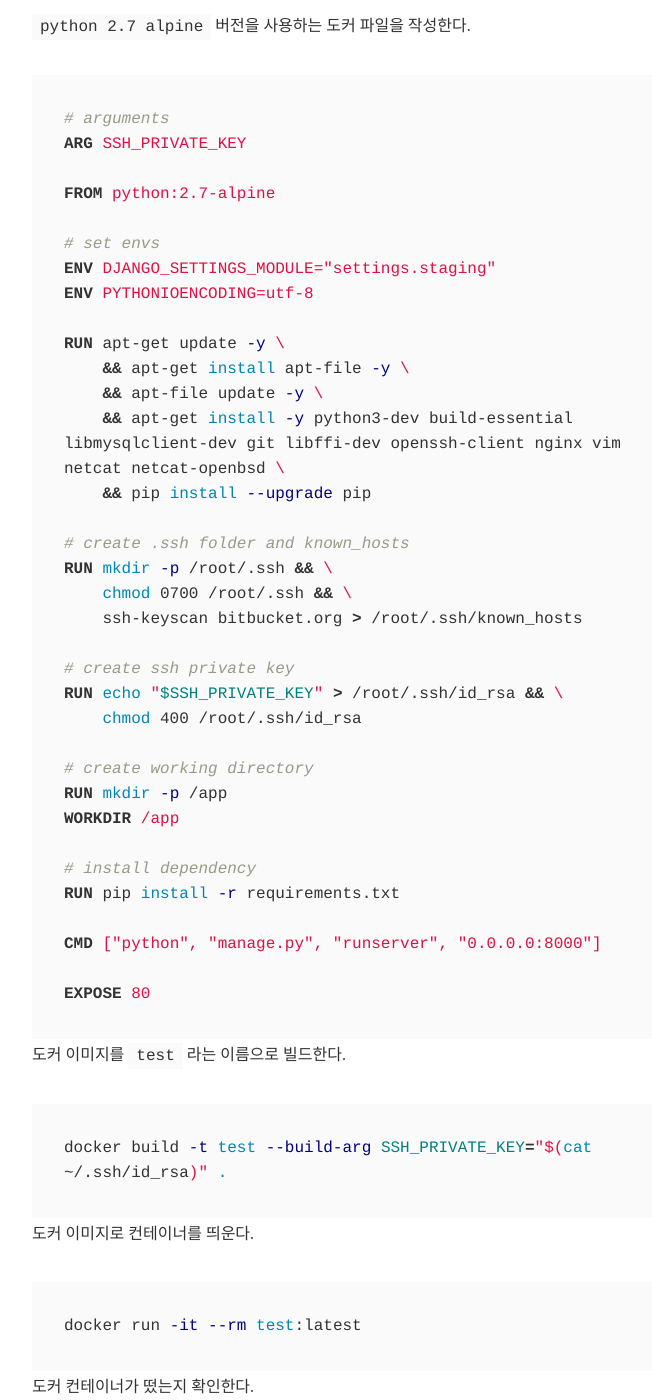
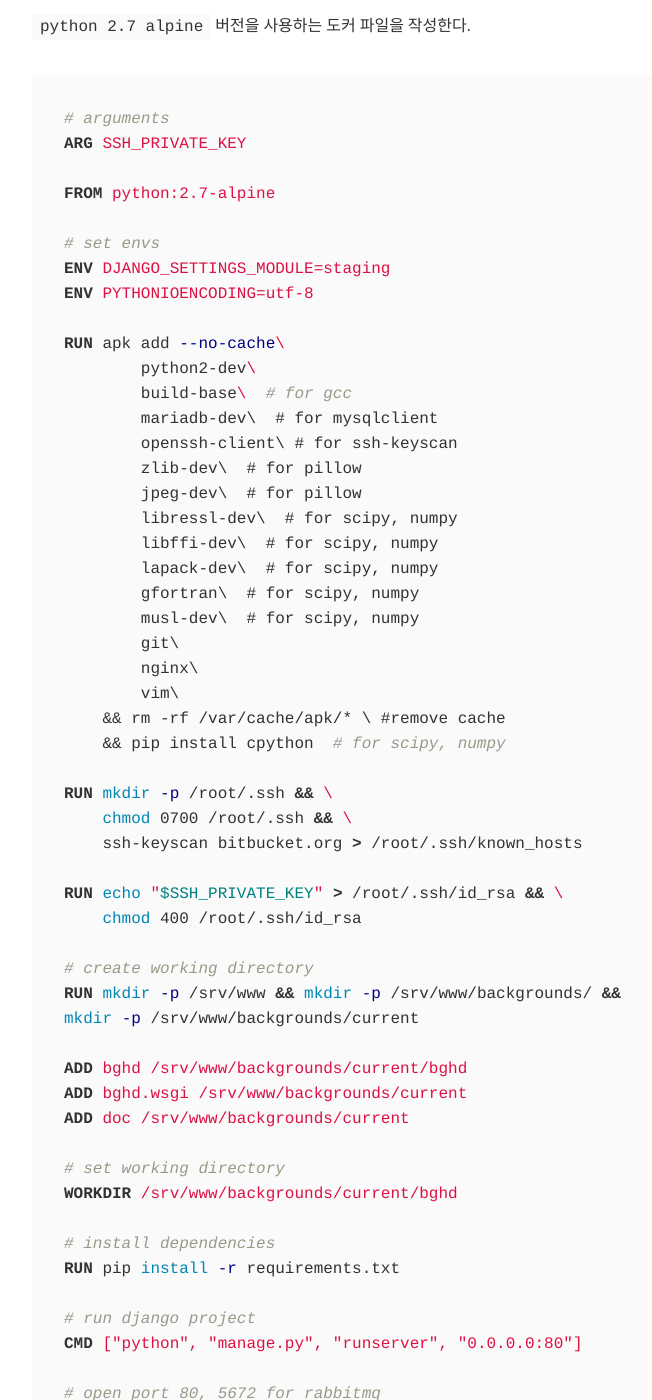
Before and after one commit to suhyunbaik/suhyunbaik.github.io, a Jekyll site: the page built from _posts/2019-12-21-automated-deploy-using-docker-and-jenkins.md, in a window 1280 px wide and 1400 px high, scrolled down 1063 px. Shown: the whole window, without its empty margins (274-926 px from the left). Built offline with Jekyll 4.4.1, drawn with Linux system fonts in a browser that asks for light colours; some of the changed text lies outside the part shown.

Commit message:
Feat: ci/cd

````diff
--- a/_posts/2019-12-21-automated-deploy-using-docker-and-jenkins.md
+++ b/_posts/2019-12-21-automated-deploy-using-docker-and-jenkins.md
@@ -21,34 +23,54 @@ ARG SSH_PRIVATE_KEY
 FROM python:2.7-alpine
 
 # set envs
-ENV DJANGO_SETTINGS_MODULE="settings.staging"
+ENV DJANGO_SETTINGS_MODULE=staging
 ENV PYTHONIOENCODING=utf-8
 
-RUN apt-get update -y \
-    && apt-get install apt-file -y \
-    && apt-file update -y \
-    && apt-get install -y python3-dev build-essential libmysqlclient-dev git libffi-dev openssh-client nginx vim netcat netcat-openbsd \
-    && pip install --upgrade pip
+RUN apk add --no-cache\
+	python2-dev\
+	build-base\  # for gcc
+	mariadb-dev\  # for mysqlclient
+	openssh-client\ # for ssh-keyscan
+	zlib-dev\  # for pillow
+	jpeg-dev\  # for pillow
+	libressl-dev\  # for scipy, numpy
+	libffi-dev\  # for scipy, numpy
+	lapack-dev\  # for scipy, numpy
+	gfortran\  # for scipy, numpy
+	musl-dev\  # for scipy, numpy
+	git\
+	nginx\
+	vim\
+    && rm -rf /var/cache/apk/* \ #remove cache
+    && pip install cpython  # for scipy, numpy
 
-# create .ssh folder and known_hosts
 RUN mkdir -p /root/.ssh && \
     chmod 0700 /root/.ssh && \
     ssh-keyscan bitbucket.org > /root/.ssh/known_hosts
 
-# create ssh private key
 RUN echo "$SSH_PRIVATE_KEY" > /root/.ssh/id_rsa && \
     chmod 400 /root/.ssh/id_rsa
 
 # create working directory
-RUN mkdir -p /app
-WORKDIR /app
+RUN mkdir -p /srv/www && mkdir -p /srv/www/backgrounds/ && mkdir -p /srv/www/backgrounds/current
 
-# install dependency
+ADD bghd /srv/www/backgrounds/current/bghd
+ADD bghd.wsgi /srv/www/backgrounds/current
+ADD doc /srv/www/backgrounds/current
+
+# set working directory
+WORKDIR /srv/www/backgrounds/current/bghd
+
+# install dependencies
 RUN pip install -r requirements.txt
 
-CMD ["python", "manage.py", "runserver", "0.0.0.0:8000"]
+# run django project
+CMD ["python", "manage.py", "runserver", "0.0.0.0:80"]
 
+# open port 80, 5672 for rabbitmq
 EXPOSE 80
+EXPOSE 5672
+
 ```
 
 도커 이미지를 `test` 라는 이름으로 빌드한다.
````
Also changed, not shown: other parts of _posts/2019-12-21-automated-deploy-using-docker-and-jenkins.md (+2 -0 lines).
